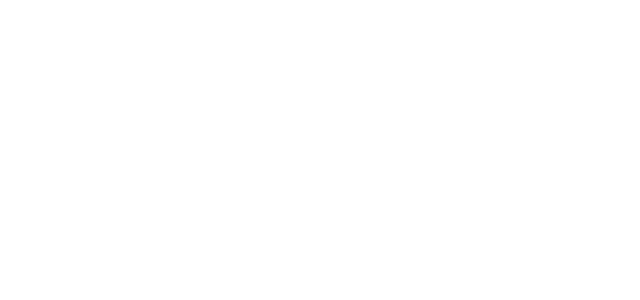
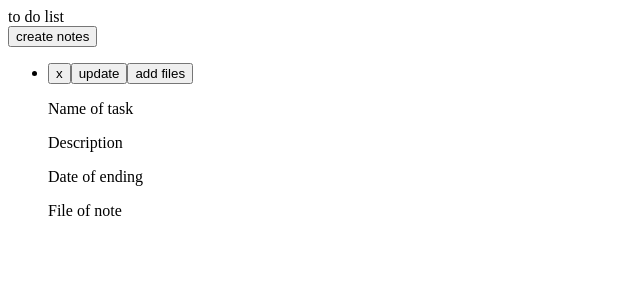
Before and after one commit to evgybarabanova/WomanUp_tesk_task, a React (Create React App) app in the folder client/: page / in a window 1280 px wide. Shown: the top 300 px of the page, without its empty margins (0-640 px from the left). Built offline with nearby package versions, Linux system fonts and the light colour scheme.

Commit message:
add note component

```diff
--- a/client/public/index.html
+++ b/client/public/index.html
@@ -14,7 +14,6 @@
       manifest.json provides metadata used when your web app is installed on a
       user's mobile device or desktop. See https://developers.google.com/web/fundamentals/web-app-manifest/
     -->
-    <link rel="manifest" href="%PUBLIC_URL%/manifest.json" />
     <!--
       Notice the use of %PUBLIC_URL% in the tags above.
       It will be replaced with the URL of the `public` folder during the build.
--- a/client/src/App.js
+++ b/client/src/App.js
@@ -1,12 +1,14 @@
 import { Routes, Route } from 'react-router-dom';
-import Landing from './page/Landing';
+import Home from './page/Home';
+import Notes from './components/Notes'
 
 function App() {
   return (
 <>
 <Routes>
-  <Route path='/' element={<Landing />}></Route>
+  <Route path='/' element={<Home />}></Route>
 </Routes>
+<Notes/>
 </>
   )
 }
--- /dev/null
+++ b/client/src/components/Notes.jsx
@@ -0,0 +1,19 @@
+import React from 'react'
+
+export default function Notes() {
+    return (
+        <ul className='list'>
+            <li className='list_item'>
+<div className='note'>
+    <button className='note__delete-button'>x</button>
+    <button className='note__update-button'>update</button>
+    <button className='note__add-button'>add files</button>
+ <p>Name of task</p>
+ <p>Description</p>
+ <p>Date of ending</p>
+ <p>File of note</p>
+</div>
+            </li>
+        </ul>
+    )
+}
--- /dev/null
+++ b/client/src/page/Home.jsx
@@ -0,0 +1,10 @@
+import React from 'react'
+
+export default function Home() {
+  return (
+    <>
+    <div>to do list</div>
+      <button className='note__create-button'>create notes</button>
+    </>
+  )
+}
```
Also changed, not shown: client/src/page/Landing.jsx (deleted, +0 -9 lines), client/public/manifest.json (deleted), client/src/page/Landng.css (deleted), 1 other file (tests, documents, lock files or other folders).
